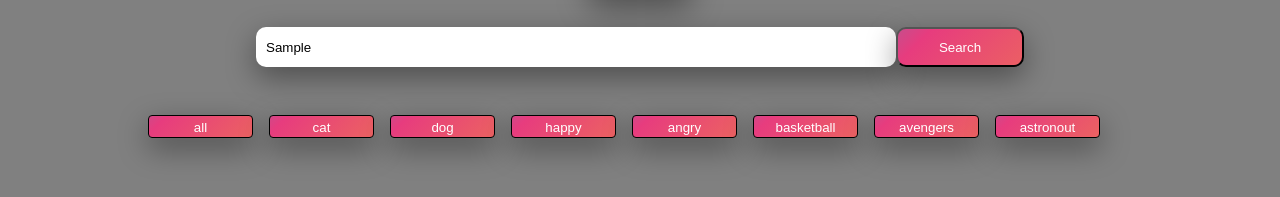
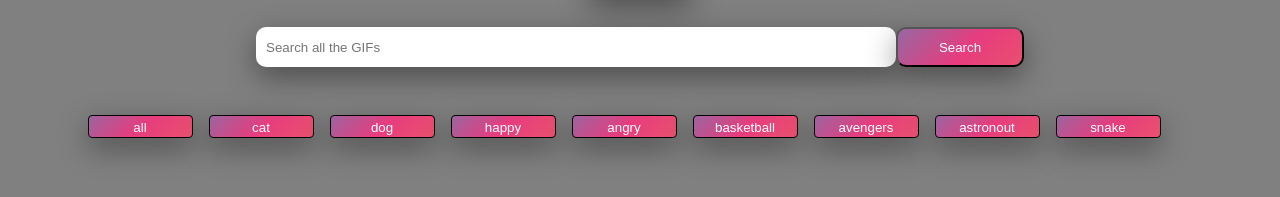
Before and after one commit to SalimMertTas/giphy, a plain HTML site: page index.html in a window 1280 px wide. Both pictures are taken after typing "Sample" into the empty fields and a click on the button "Search". Shown: the part 133-330 px from the top of the page. Drawn offline with Linux system fonts and the light colour scheme; no server answers.

Commit message:
added search button

```diff
--- a/index.html
+++ b/index.html
@@ -15,8 +15,8 @@
 
 <div class="search-bar">
     <div class="search-button">
-        <input type="text" class="search" placeholder="Search">
-        <button type="submit" class="button">Search</button>
+        <input type="text" id="input" class="search" placeholder="Search all the GIFs">
+        <button type="submit" id="btn" class="button">Search</button>
     </div>
 </div>
 
--- a/main.js
+++ b/main.js
@@ -2,10 +2,17 @@ let gifContainer = document.querySelector(".gifs");
 let giphyElement = document.querySelector(".giphyElement");
 let buttonClick = document.querySelector(".button");
 let buttonsDOM = document.querySelector("#buttons")
+let searchButton = document.querySelector("#btn")
+let inputDOM = document.querySelector("#input")
 
 let giphys = [];
-let tagButtons = ["all", "cat", "dog", "happy", "angry", "basketball", "avengers", "astronout"];
+let tagButtons = ["all", "cat", "dog", "happy", "angry", "basketball", "avengers", "astronout","snake"];
 
+
+searchButton.addEventListener("click", () =>{
+    getGiphy(inputDOM.value)
+    inputDOM.value = ""
+} )
 
 const renderButton = () =>{
 
@@ -21,6 +28,7 @@ const renderButton = () =>{
     buttonDOM.innerHTML = button;
     })
 }
+
 const getGiphy = async (filterValue='all') =>{
 const response = await fetch(`https://api.giphy.com/v1/gifs/search?api_key=nR0iGdoCbJxTNF9hsVfm5SgF4LTqG0C4&q=${filterValue}&limit=10&offset=0&rating=g&lang=en
 `)
--- a/style.scss
+++ b/style.scss
@@ -41,7 +41,7 @@ body{
                     .button{
                         background: linear-gradient(-45deg, #ee7752, #e73c7e, #23a6d5, #23d5ab);
                         background-size: 400% 400%;
-                        animation: gradient 15s ease infinite;
+                        animation: gradient 14s ease infinite;
 
                         @keyframes gradient {
                             0% {
@@ -81,7 +81,7 @@ body{
                 li{
                     background: linear-gradient(-45deg, #ee7752, #e73c7e, #23a6d5, #23d5ab);
                         background-size: 400% 400%;
-                        animation: gradient 15s ease infinite;
+                        animation: gradient 14s ease infinite;
 
                         @keyframes gradient {
                             0% {
```
Also changed, not shown: style.css.
